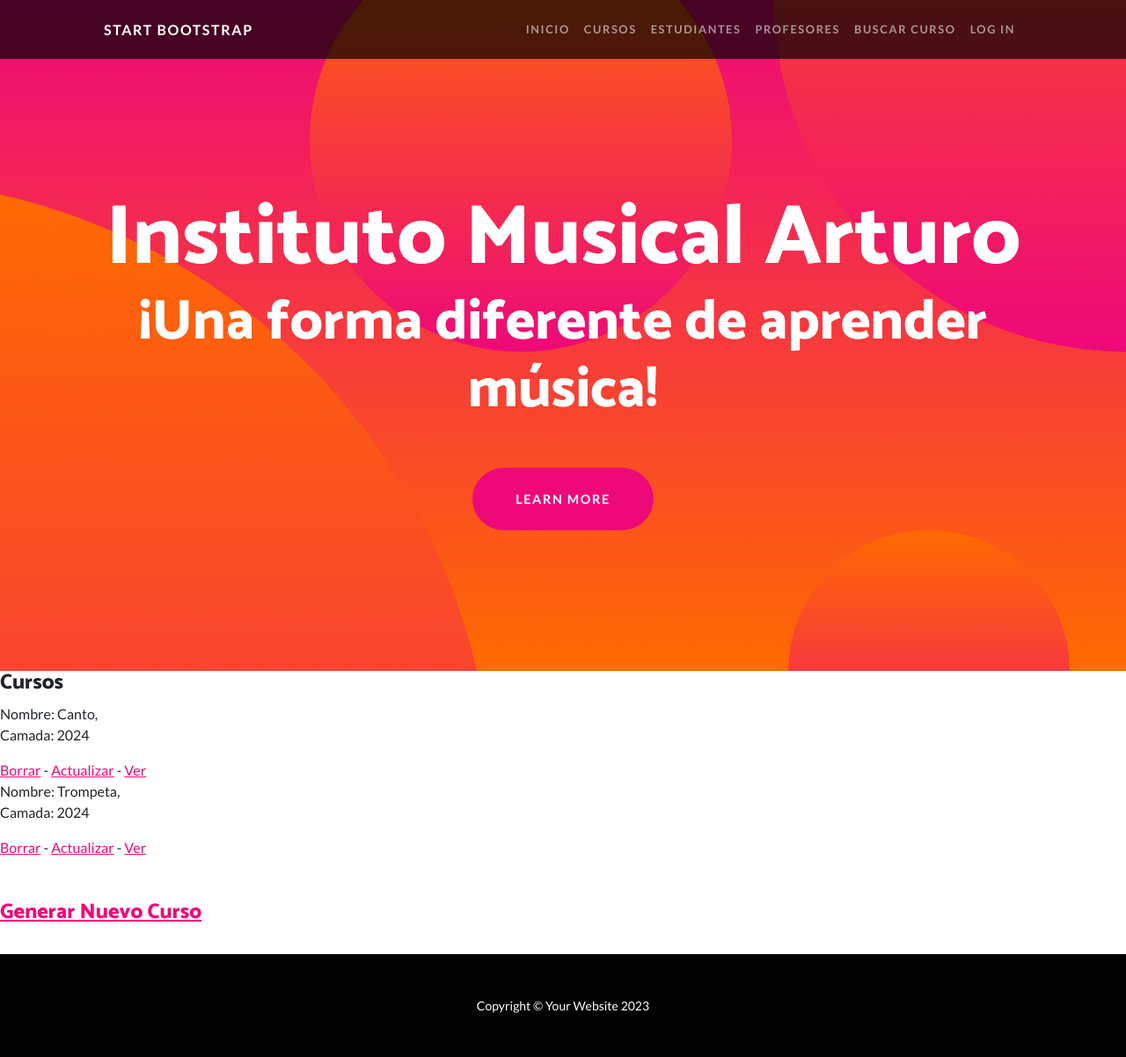
After one commit to EmilianoCardozo81/Excelsior, a Django app: page /cursos/listar in a window 1280 px wide. The commit adds this page. Shown: the whole page at 88% size. Run offline with Django 5.2, Linux system fonts and the light colour scheme; data comes from the database, SQL or seed files in the repository; both versions use the stored data as it was after the commit; some libraries are stand-ins or nearby versions.

Commit message:
Agregue clases de cursos

```diff
--- a/app_music/models.py
+++ b/app_music/models.py
@@ -5,8 +5,7 @@ class Curso(models.Model):
     nombre = models.CharField(max_length=40)
     camada = models.IntegerField()
 
-    def __str__(self):
-        return "{} - Camada: {}".format (self.nombre,self.camada)
+
 
 class Estudiante(models.Model):
     nombre = models.CharField(max_length=40)
--- a/app_music/templates/app_music/base.html
+++ b/app_music/templates/app_music/base.html
@@ -25,7 +25,7 @@
                 <div class="collapse navbar-collapse" id="navbarResponsive">
                     <ul class="navbar-nav ms-auto">
                         <li class="nav-item"><a class="nav-link" href="{% url 'Inicio' %}">Inicio</a></li>
-                        <li class="nav-item"><a class="nav-link" href="{% url 'Form_Curso' %}">Cursos</a></li>
+                        <li class="nav-item"><a class="nav-link" href="{% url 'ListarCursos' %}">Cursos</a></li>
                         <li class="nav-item"><a class="nav-link" href="{% url 'ListarEstudiantes' %}">Estudiantes</a></li>
                         <li class="nav-item"><a class="nav-link" href="{% url 'Form_Profesor' %}">Profesores</a></li>
                         <li class="nav-item"><a class="nav-link" href="{% url 'Buscar_Curso'  %}">Buscar Curso</a></li>
@@ -38,7 +38,7 @@
         <header class="masthead text-center text-white">
             <div class="masthead-content">
                 <div class="container px-5">
-                    <h1 class="masthead-heading mb-0">EXCELSIOR</h1>
+                    <h1 class="masthead-heading mb-0">Instituto Musical Arturo</h1>
                     <h2 class="masthead-subheading mb-0">¡Una forma diferente de aprender música!</h2>
                     <a class="btn btn-primary btn-xl rounded-pill mt-5" href="#scroll">Learn More</a>
                 </div>
--- a/app_music/templates/app_music/estudiante_detalle.html
+++ b/app_music/templates/app_music/estudiante_detalle.html
@@ -5,7 +5,7 @@
 {% block title %} Formulario Estudiante {% endblock title %}
 
 {% block main %}
-<h1>Detalle del estudiante</h1>
+<h4>Detalle del estudiante</h4>
 
 <p>Nombre: <i>{{estudiante.nombre}}</i></p>
 <p>Apellido: <i>{{estudiante.apellido}}</i></p>
--- /dev/null
+++ b/app_music/templates/app_music/lista_cursos.html
@@ -0,0 +1,19 @@
+{% extends 'app_music/base.html' %}
+
+{% load static %}
+
+{% block title %} Formulario curso {% endblock title %}
+
+{% block main %}
+<h4>Cursos</h4>
+    {% for curso in cursos %}
+        <p>Nombre: {{curso.nombre}}, <br> Camada: {{curso.camada}}</p>
+        <a href="{% url 'CursoBorrar' curso.pk %}">Borrar</a>
+        -
+        <a href="{% url 'EditarCurso' curso.pk %}">Actualizar</a>
+        -
+        <a href='{% url "CursoDetalle" curso.pk %}'>Ver</a>
+    {% endfor %}
+    <br><br><br>
+    <h4><a href="{% url 'NuevoCurso' %}">Generar Nuevo Curso</a></h4><br>
+    {% endblock main %}
--- a/app_music/templates/app_music/lista_estudiantes.html
+++ b/app_music/templates/app_music/lista_estudiantes.html
@@ -5,7 +5,7 @@
 {% block title %} Formulario Estudiante {% endblock title %}
 
 {% block main %}
-
+<h4>Estudiante</h4>
     {% for estudiante in Estudiantes %}
         <p>Nombre: {{estudiante.apellido}}, {{estudiante.nombre}}</p>
         <a href="{% url 'EstudianteBorrar' estudiante.pk %}">Borrar</a>
--- a/app_music/urls.py
+++ b/app_music/urls.py
@@ -13,4 +13,9 @@ urlpatterns = [
     path('estudiantes/<pk>/borrar', views.EstudianteDeleteView.as_view(), name ="EstudianteBorrar"),
     path('estudiantes/<pk>/actualiza', views.EstudianteUpdateView.as_view(), name ="ActualizaEstudiante"),
     path('estudiantes/<pk>/detalle', views.EstudianteDetailView.as_view(), name ="EstudianteDetalle"),
+    path('cursos/listar', views.CursoListView.as_view(), name ="ListarCursos"),
+    path('cursos/nuevo', views.CursoCreateView.as_view(), name ="NuevoCurso"),
+    path('cursos/<pk>/borrar', views.CursoDeleteView.as_view(), name ="CursoBorrar"),
+    path('cursos/<pk>/editar', views.CursoUpdateView.as_view(), name ="EditarCurso"),
+    path('cursos/<pk>/detalle', views.CursoDetailView.as_view(), name ="CursoDetalle"),
 ]
--- a/app_music/views.py
+++ b/app_music/views.py
@@ -11,29 +11,49 @@ class EstudianteListView(ListView):
     model = Estudiante
     context_object_name ="Estudiantes"
     template_name = "app_music/lista_estudiantes.html"
-
 class EstudianteDeleteView(DeleteView):
     model = Estudiante
     template_name = "app_music/estudiante_borrar.html"
     success_url = reverse_lazy("ListarEstudiantes")
-
 class EstudianteUpdateView(UpdateView):
     model = Estudiante
     template_name = "app_music/estudiante_actualizar.html"
     success_url = reverse_lazy("ListarEstudiantes")
     fields = ['nombre','apellido']
-
 class EstudianteCreateView(CreateView):
     model = Estudiante
     template_name = "app_music/estudiante_nuevo.html"
     success_url = reverse_lazy("ListarEstudiantes")
     fields = ['nombre','apellido','email']
-
 class EstudianteDetailView(DetailView):
     model = Estudiante
     template_name = "app_music/estudiante_detalle.html"
 
+class CursoListView(ListView):
+    model = Curso
+    context_object_name = "cursos"
+    template_name = "app_music/lista_cursos.html"
 
+class CursoCreateView(ListView):
+    model = Curso
+    template_name = "app_music/cursos_crear.html"
+    success_url = reverse_lazy('ListarCursos')
+    fields = ['nombre','camada']
+
+class CursoDetailView(DetailView):
+    model= Curso
+    templante_name="app_music/curso_detalle.html"
+
+class CursoUpdateView(UpdateView):
+    model = Curso
+    templante_name="app_music/curso_editar.html"
+    success_url = reverse_lazy('ListarCursos')
+    fields = ['nombre','camada']
+
+class CursoDeleteView(DeleteView):
+    model = Curso
+    template_name="app_music/curso_eliminar.html"
+    success_url = reverse_lazy('ListarCursos')
 
 
 def inicio(request):
```
Also changed, not shown: app_music/templates/app_music/curso_detalle.html (added, +16 -0 lines), app_music/templates/app_music/curso_eliminar.html (added, +17 -0 lines), app_music/templates/app_music/mostrar_cursos.html (deleted, +0 -15 lines), app_music/templates/app_music/cursos_crear.html (added), db.sqlite3.
